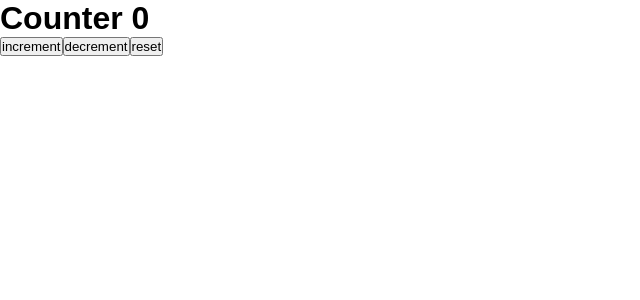
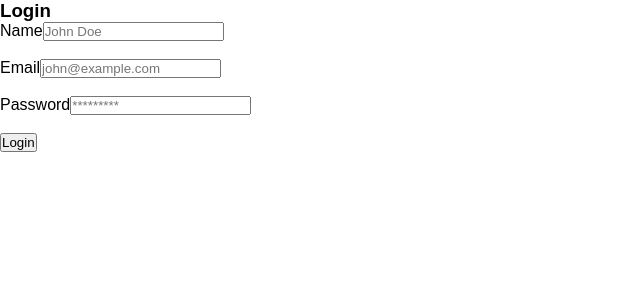
Before and after one commit to Sarvesh-1999/React-11---JNO-JRERTD-M6, a React (Vite) app: page / in a window 1280 px wide. Shown: the top 300 px of the page, without its empty margins (0-640 px from the left). Built offline with nearby package versions, Linux system fonts and the light colour scheme.

Commit message:
Context Task + Routing

```diff
--- a/package.json
+++ b/package.json
@@ -12,7 +12,8 @@
   "dependencies": {
     "react": "^19.2.5",
     "react-dom": "^19.2.5",
-    "react-icons": "^5.6.0"
+    "react-icons": "^5.6.0",
+    "react-router-dom": "^7.15.1"
   },
   "devDependencies": {
     "@eslint/js": "^10.0.1",
--- a/src/App.jsx
+++ b/src/App.jsx
@@ -26,6 +26,8 @@ import Hero from "./allTopics/16_Context/Hero";
 import ContextProvider from "./allTopics/16_Context/ContextExample";
 import CounterProvider from "./allTopics/16_Context/CounterProvider";
 import Counter from "./allTopics/16_Context/Counter";
+import Task from "./allTopics/17_Task/Task";
+import { UserContextProvider } from "./allTopics/17_Task/context/UserContextProvider";
 
 const App = () => {
   const [toggle, setToggle] = useState(false);
@@ -69,9 +71,13 @@ const App = () => {
         <Hero />
       </ContextProvider> */}
 
-      <CounterProvider>
+      {/* <CounterProvider>
         <Counter />
-      </CounterProvider>
+      </CounterProvider> */}
+
+      <UserContextProvider>
+        <Task />
+      </UserContextProvider>
     </>
   );
 };
--- /dev/null
+++ b/src/allTopics/17_Task/Task.jsx
@@ -0,0 +1,19 @@
+import { BrowserRouter, Routes, Route } from "react-router-dom";
+import Login from "./pages/Login";
+import Home from "./pages/Home";
+
+const Task = () => {
+  return (
+    <div>
+      <BrowserRouter>
+        <Routes>
+          <Route path="/" element={<Login />} />
+          <Route path="/home" element={<Home />} />
+        </Routes>
+      </BrowserRouter>
+
+    </div>
+  );
+};
+
+export default Task;
--- /dev/null
+++ b/src/allTopics/17_Task/components/Navbar.jsx
@@ -0,0 +1,31 @@
+import { useContext } from "react";
+import { userContext } from "../context/UserContextProvider";
+
+const Navbar = () => {
+  const { user } = useContext(userContext);
+  console.log(user);
+
+  return (
+    <header
+      style={{
+        display: "flex",
+        justifyContent: "space-between",
+        alignItems: "center",
+        padding: "10px",
+      }}
+    >
+      <h4>Context-Task</h4>
+
+      <nav style={{ display: "flex", gap: "30px" }}>
+        {user && (
+          <>
+            <span>{user.email}</span>
+            <button>Logout</button>
+          </>
+        )}
+      </nav>
+    </header>
+  );
+};
+
+export default Navbar;
--- /dev/null
+++ b/src/allTopics/17_Task/context/UserContextProvider.jsx
@@ -0,0 +1,16 @@
+import { createContext, useState } from "react";
+
+export const userContext = createContext();
+
+export const UserContextProvider = (props) => {
+  const [user, setUser] = useState(() => {
+    const savedUser = localStorage.getItem("user");
+    return savedUser ? JSON.parse(savedUser) : null;
+  });
+
+  return (
+    <userContext.Provider value={{ user, setUser }}>
+      {props.children}
+    </userContext.Provider>
+  );
+};
--- /dev/null
+++ b/src/allTopics/17_Task/pages/Home.jsx
@@ -0,0 +1,15 @@
+import React from "react";
+import Navbar from "../components/Navbar";
+
+const Home = () => {
+  return (
+    <div>
+      <Navbar />
+
+      <h2 style={{ padding: "20px", textAlign: "center" }}>Home Page</h2>
+      <p style={{padding:"10px" , textAlign:"center", color:"gray"}}>Welcome User</p>
+    </div>
+  );
+};
+
+export default Home;
--- /dev/null
+++ b/src/allTopics/17_Task/pages/Login.jsx
@@ -0,0 +1,78 @@
+import { useState, useContext } from "react";
+import { useNavigate } from "react-router-dom";
+import { userContext } from "../context/UserContextProvider";
+
+const Login = () => {
+  const [formData, setFormData] = useState({
+    name: "",
+    email: "",
+    password: "",
+  });
+
+  const navigate = useNavigate();
+  const { setUser } = useContext(userContext);
+
+  const handleChange = (e) => {
+    let { name, value } = e.target;
+    setFormData({ ...formData, [name]: value });
+  };
+
+  const handleSubmit = (e) => {
+    e.preventDefault();
+    console.log(formData);
+
+    const data = {
+      name: formData.name,
+      email: formData.email,
+    };
+
+    setUser(data);
+    localStorage.setItem("user", JSON.stringify(data));
+    navigate("/home");
+  };
+
+  return (
+    <div>
+      <h3>Login</h3>
+
+      <form onSubmit={handleSubmit}>
+        <label htmlFor="name">Name</label>
+        <input
+          type="text"
+          name="name"
+          id="name"
+          placeholder="John Doe"
+          value={formData.name}
+          onChange={handleChange}
+        />
+        <br />
+        <br />
+        <label htmlFor="email">Email</label>
+        <input
+          type="email"
+          name="email"
+          id="email"
+          placeholder="john@example.com"
+          value={formData.email}
+          onChange={handleChange}
+        />
+        <br />
+        <br />
+        <label htmlFor="password">Password</label>
+        <input
+          type="password"
+          name="password"
+          id="password"
+          placeholder="*********"
+          value={formData.password}
+          onChange={handleChange}
+        />
+        <br />
+        <br />
+        <button>Login</button>
+      </form>
+    </div>
+  );
+};
+
+export default Login;
```
Also changed, not shown: 1 other file (tests, documents, lock files or other folders).
